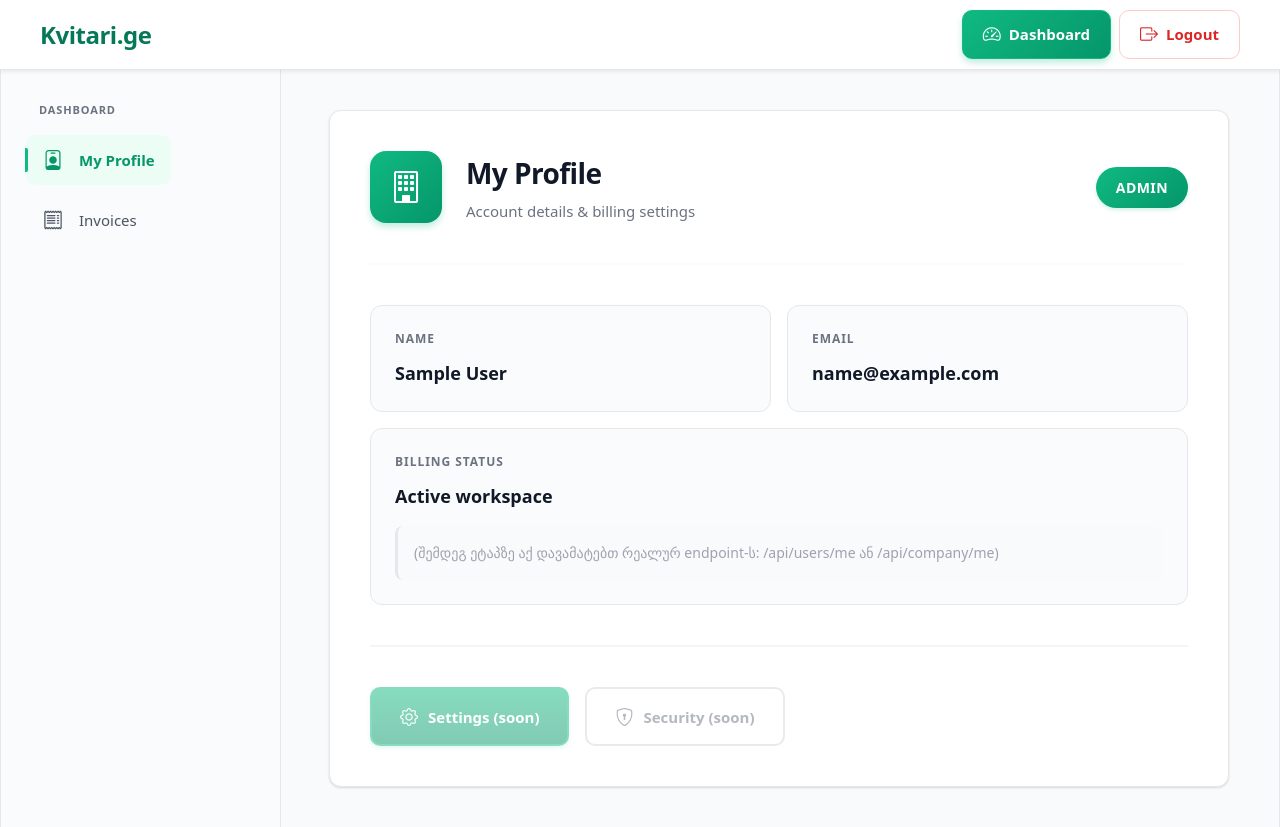
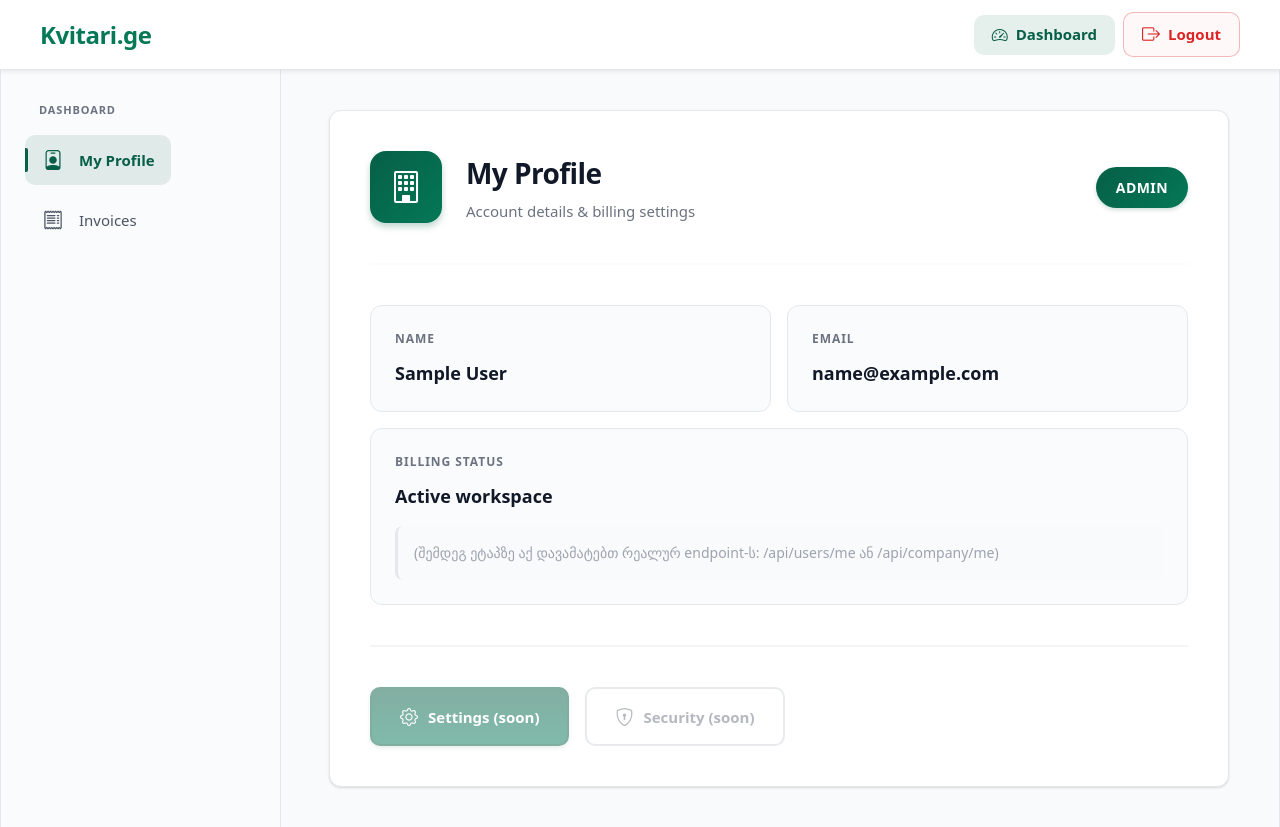
Before and after one commit to bl4ckmore/KvitariWeb, an Angular app in the folder kvitari-web/: page /dashboard/profile in a window 1280 px wide. Built offline with nearby package versions, Linux system fonts and the light colour scheme; sample sign-in values are in the browser's storage.

Commit message:
GreenDesign

```diff
--- a/kvitari-web/src/app/Components/dashboard/dashboard.css
+++ b/kvitari-web/src/app/Components/dashboard/dashboard.css
@@ -60,7 +60,7 @@
   transform: translateY(-50%);
   width: 3px;
   height: 0;
-  background: #10b981;
+  background: #065f46;
   border-radius: 0 2px 2px 0;
   transition: height 0.2s ease;
 }
@@ -71,8 +71,8 @@
 }
 
 .side-link.active {
-  background: #ecfdf5;
-  color: #059669;
+  background: rgba(6, 95, 70, 0.1);
+  color: #065f46;
   font-weight: 600;
 }
 
--- a/kvitari-web/src/app/Components/footer/footer.css
+++ b/kvitari-web/src/app/Components/footer/footer.css
@@ -1,6 +1,6 @@
-/* Footer Styling - Professional Emerald Theme */
+/* Footer Styling - Professional Deep Green Theme */
 footer {
-  background: linear-gradient(135deg, #065f46 0%, #047857 50%, #059669 100%) !important;
+  background: linear-gradient(135deg, #064e3b 0%, #065f46 50%, #047857 100%) !important;
   margin-top: auto;
   position: relative;
   overflow: hidden;
@@ -13,8 +13,8 @@ footer::before {
   left: 0;
   right: 0;
   bottom: 0;
-  background: radial-gradient(circle at 20% 30%, rgba(16, 185, 129, 0.1) 0%, transparent 50%),
-              radial-gradient(circle at 80% 70%, rgba(5, 150, 105, 0.1) 0%, transparent 50%);
+  background: radial-gradient(circle at 20% 30%, rgba(6, 95, 70, 0.1) 0%, transparent 50%),
+              radial-gradient(circle at 80% 70%, rgba(4, 120, 87, 0.1) 0%, transparent 50%);
   pointer-events: none;
 }
 
--- a/kvitari-web/src/app/Components/header/header.css
+++ b/kvitari-web/src/app/Components/header/header.css
@@ -52,51 +52,48 @@
   gap: 0.75rem;
 }
 
-/* Nav Links - Modern Style */
+/* Nav Links - Ultra Smooth Style */
 .nav-link-custom {
   text-decoration: none;
   color: #6b7280;
-  font-weight: 600;
-  padding: 0.625rem 1.25rem;
+  font-weight: 500;
+  padding: 0.5rem 1.125rem;
   border-radius: 0.625rem;
   display: inline-flex;
   align-items: center;
   gap: 0.5rem;
-  transition: all 0.2s cubic-bezier(0.4, 0, 0.2, 1);
-  border: 1.5px solid transparent;
-  background: white;
+  transition: all 0.3s cubic-bezier(0.4, 0, 0.6, 1);
+  border: none;
+  background: transparent;
   font-size: 0.9375rem;
   white-space: nowrap;
 }
 
 .nav-link-custom:hover {
-  background: #f3f4f6;
-  color: #111827;
-  border-color: #e5e7eb;
-  transform: translateY(-1px);
+  background: rgba(6, 95, 70, 0.06);
+  color: #065f46;
 }
 
 .nav-link-custom.active {
-  background: linear-gradient(135deg, #10b981 0%, #059669 100%);
-  border-color: #10b981;
-  color: white;
-  box-shadow: 0 4px 6px rgba(16, 185, 129, 0.25);
+  background: rgba(6, 95, 70, 0.1);
+  color: #065f46;
+  font-weight: 600;
 }
 
 .nav-link-custom i {
-  font-size: 1.125rem;
+  font-size: 1rem;
 }
 
-/* Login Button - Emerald Professional Style */
+/* Login Button - Soft Deep Green */
 .btn-outline-primary {
-  color: #047857 !important;
-  border-color: #10b981 !important;
-  background: white !important;
+  color: #065f46 !important;
+  border-color: rgba(6, 95, 70, 0.3) !important;
+  background: rgba(6, 95, 70, 0.03) !important;
   font-weight: 600 !important;
-  padding: 0.625rem 1.5rem !important;
+  padding: 0.5rem 1.5rem !important;
   border-radius: 0.625rem !important;
-  transition: all 0.2s cubic-bezier(0.4, 0, 0.2, 1) !important;
-  border-width: 1.5px !important;
+  transition: all 0.3s cubic-bezier(0.4, 0, 0.6, 1) !important;
+  border-width: 1px !important;
   white-space: nowrap;
   display: inline-flex;
   align-items: center;
@@ -104,36 +101,32 @@
 }
 
 .btn-outline-primary:hover {
-  background: linear-gradient(135deg, #10b981 0%, #059669 100%) !important;
-  border-color: #10b981 !important;
-  color: white !important;
-  transform: translateY(-2px);
-  box-shadow: 0 6px 12px rgba(16, 185, 129, 0.3);
+  background: rgba(6, 95, 70, 0.1) !important;
+  border-color: rgba(6, 95, 70, 0.5) !important;
+  color: #065f46 !important;
 }
 
-/* Logout Button - Professional Warning Style */
+/* Logout Button - Soft Minimal Red */
 .btn-logout-custom {
-  background: white;
+  background: rgba(220, 38, 38, 0.03);
   color: #dc2626;
-  border: 1.5px solid #fecaca;
-  padding: 0.625rem 1.25rem;
+  border: 1px solid rgba(220, 38, 38, 0.3);
+  padding: 0.5rem 1.125rem;
   border-radius: 0.625rem;
   font-weight: 600;
   display: inline-flex;
   align-items: center;
   gap: 0.5rem;
-  transition: all 0.2s cubic-bezier(0.4, 0, 0.2, 1);
+  transition: all 0.3s cubic-bezier(0.4, 0, 0.6, 1);
   font-size: 0.9375rem;
   white-space: nowrap;
   cursor: pointer;
 }
 
 .btn-logout-custom:hover {
-  background: #dc2626;
-  color: white;
-  border-color: #dc2626;
-  transform: translateY(-2px);
-  box-shadow: 0 6px 12px rgba(220, 38, 38, 0.25);
+  background: rgba(220, 38, 38, 0.1);
+  border-color: rgba(220, 38, 38, 0.5);
+  color: #dc2626;
 }
 
 .btn-logout-custom i {
--- a/kvitari-web/src/app/Components/login/login.css
+++ b/kvitari-web/src/app/Components/login/login.css
@@ -55,7 +55,7 @@
 .auth-title {
   font-size: 2rem;
   font-weight: 800;
-  background: linear-gradient(135deg, #047857 0%, #059669 100%);
+  background: linear-gradient(135deg, #065f46 0%, #047857 100%);
   -webkit-background-clip: text;
   -webkit-text-fill-color: transparent;
   background-clip: text;
@@ -97,9 +97,9 @@
 
 .form-control-auth:focus {
   outline: none;
-  border-color: #10b981;
+  border-color: #065f46;
   background: white;
-  box-shadow: 0 0 0 4px rgba(16, 185, 129, 0.1);
+  box-shadow: 0 0 0 4px rgba(6, 95, 70, 0.1);
 }
 
 .form-control-auth:disabled {
@@ -112,11 +112,11 @@
   font-weight: 400;
 }
 
-/* Button - Professional Emerald */
+/* Button - Professional Deep Green */
 .btn-auth-submit {
   width: 100%;
   padding: 1rem;
-  background: linear-gradient(135deg, #10b981 0%, #059669 100%);
+  background: linear-gradient(135deg, #065f46 0%, #047857 100%);
   color: white;
   border: none;
   border-radius: 0.75rem;
@@ -125,14 +125,14 @@
   cursor: pointer;
   transition: all 0.3s cubic-bezier(0.4, 0, 0.2, 1);
   margin-top: 0.75rem;
-  box-shadow: 0 4px 6px rgba(16, 185, 129, 0.2);
+  box-shadow: 0 4px 6px rgba(6, 95, 70, 0.2);
   letter-spacing: 0.01em;
 }
 
 .btn-auth-submit:hover:not(:disabled) {
-  background: linear-gradient(135deg, #059669 0%, #047857 100%);
+  background: linear-gradient(135deg, #047857 0%, #064e3b 100%);
   transform: translateY(-2px);
-  box-shadow: 0 8px 12px rgba(16, 185, 129, 0.3);
+  box-shadow: 0 8px 12px rgba(6, 95, 70, 0.3);
 }
 
 .btn-auth-submit:active:not(:disabled) {
@@ -173,7 +173,7 @@
 }
 
 .auth-link {
-  color: #059669;
+  color: #047857;
   font-weight: 700;
   text-decoration: none;
   transition: all 0.2s ease;
@@ -187,12 +187,12 @@
   left: 0;
   width: 0;
   height: 2px;
-  background: #059669;
+  background: #047857;
   transition: width 0.2s ease;
 }
 
 .auth-link:hover {
-  color: #047857;
+  color: #065f46;
 }
 
 .auth-link:hover::after {
@@ -229,7 +229,7 @@
 }
 
 .toast-notification.success {
-  border-color: #10b981;
+  border-color: #065f46;
   background: linear-gradient(135deg, #ecfdf5 0%, #d1fae5 100%) !important;
 }
 
@@ -251,9 +251,9 @@
 }
 
 .toast-notification.success .toast-icon {
-  background: linear-gradient(135deg, #10b981 0%, #059669 100%);
+  background: linear-gradient(135deg, #065f46 0%, #047857 100%);
   color: white;
-  box-shadow: 0 4px 6px rgba(16, 185, 129, 0.3);
+  box-shadow: 0 4px 6px rgba(6, 95, 70, 0.3);
 }
 
 .toast-notification.error .toast-icon {
--- a/kvitari-web/src/app/Components/profile/profile.css
+++ b/kvitari-web/src/app/Components/profile/profile.css
@@ -20,9 +20,9 @@
   align-items: center;
   justify-content: center;
   font-size: 2rem;
-  background: linear-gradient(135deg, #10b981 0%, #059669 100%);
+  background: linear-gradient(135deg, #065f46 0%, #047857 100%);
   color: white;
-  box-shadow: 0 4px 6px rgba(16, 185, 129, 0.25);
+  box-shadow: 0 4px 6px rgba(6, 95, 70, 0.25);
 }
 
 /* Profile Header */
@@ -50,13 +50,13 @@
 
 /* Badge - Professional Style */
 .badge-role {
-  background: linear-gradient(135deg, #10b981 0%, #059669 100%);
+  background: linear-gradient(135deg, #065f46 0%, #047857 100%);
   color: white;
   padding: 0.625rem 1.25rem;
   border-radius: 9999px;
   font-size: 0.875rem;
   font-weight: 600;
-  box-shadow: 0 2px 4px rgba(16, 185, 129, 0.2);
+  box-shadow: 0 2px 4px rgba(6, 95, 70, 0.2);
   text-transform: uppercase;
   letter-spacing: 0.03em;
 }
@@ -79,7 +79,7 @@
 }
 
 .info-box:hover {
-  border-color: #10b981;
+  border-color: #065f46;
   box-shadow: 0 4px 6px rgba(0, 0, 0, 0.05);
   transform: translateY(-2px);
   background: #ffffff;
@@ -157,17 +157,17 @@
 }
 
 .btn-profile-primary {
-  background: linear-gradient(to bottom, #10b981 0%, #059669 100%);
-  border-color: #10b981;
+  background: linear-gradient(to bottom, #065f46 0%, #047857 100%);
+  border-color: #065f46;
   color: white;
-  box-shadow: 0 2px 4px rgba(16, 185, 129, 0.2);
+  box-shadow: 0 2px 4px rgba(6, 95, 70, 0.2);
 }
 
 .btn-profile-primary:hover:not(:disabled) {
-  background: linear-gradient(to bottom, #059669 0%, #047857 100%);
-  border-color: #059669;
+  background: linear-gradient(to bottom, #047857 0%, #064e3b 100%);
+  border-color: #047857;
   transform: translateY(-2px);
-  box-shadow: 0 6px 12px rgba(16, 185, 129, 0.3);
+  box-shadow: 0 6px 12px rgba(6, 95, 70, 0.3);
 }
 
 .btn-profile-secondary {
@@ -178,8 +178,8 @@
 
 .btn-profile-secondary:hover:not(:disabled) {
   background: #f9fafb;
-  border-color: #10b981;
-  color: #059669;
+  border-color: #065f46;
+  color: #047857;
   transform: translateY(-2px);
   box-shadow: 0 4px 6px rgba(0, 0, 0, 0.05);
 }
@@ -192,7 +192,7 @@
 
 .btn-profile:disabled:hover {
   transform: none;
-  box-shadow: 0 2px 4px rgba(16, 185, 129, 0.2);
+  box-shadow: 0 2px 4px rgba(6, 95, 70, 0.2);
 }
 
 .btn-profile i {
--- a/kvitari-web/src/app/Components/public-payment/public-payment.css
+++ b/kvitari-web/src/app/Components/public-payment/public-payment.css
@@ -38,9 +38,9 @@
   }
 }
 
-/* Brand Title - Emerald Theme */
+/* Brand Title - Deep Green Theme */
 .text-primary {
-  background: linear-gradient(135deg, #047857 0%, #059669 100%);
+  background: linear-gradient(135deg, #065f46 0%, #047857 100%);
   -webkit-background-clip: text;
   -webkit-text-fill-color: transparent;
   background-clip: text;
@@ -48,19 +48,19 @@
   letter-spacing: -0.02em;
 }
 
-/* Loading Spinner - Emerald Color */
+/* Loading Spinner - Deep Green Color */
 .spinner-border {
   width: 3.5rem;
   height: 3.5rem;
   border-width: 0.35em;
-  color: #10b981 !important;
+  color: #065f46 !important;
 }
 
 /* Display Heading - Bold Typography */
 .display-4 {
   font-size: 3.5rem;
   font-weight: 800;
-  background: linear-gradient(135deg, #047857 0%, #10b981 100%);
+  background: linear-gradient(135deg, #065f46 0%, #047857 100%);
   -webkit-background-clip: text;
   -webkit-text-fill-color: transparent;
   background-clip: text;
@@ -107,18 +107,18 @@
   box-shadow: 0 8px 16px rgba(17, 24, 39, 0.3);
 }
 
-/* TBC Bank Button - Emerald Professional */
+/* TBC Bank Button - Deep Green Professional */
 .btn-outline-primary {
-  color: #047857 !important;
-  border-color: #10b981 !important;
+  color: #065f46 !important;
+  border-color: #065f46 !important;
   background: white !important;
 }
 
 .btn-outline-primary:hover {
-  background: linear-gradient(135deg, #10b981 0%, #059669 100%) !important;
-  border-color: #10b981 !important;
+  background: linear-gradient(135deg, #065f46 0%, #047857 100%) !important;
+  border-color: #065f46 !important;
   color: white !important;
-  box-shadow: 0 8px 16px rgba(16, 185, 129, 0.3);
+  box-shadow: 0 8px 16px rgba(6, 95, 70, 0.3);
 }
 
 /* Bank Icons - Enhanced Styling */
```
Also changed, not shown: kvitari-web/src/app/Components/register/register.css (+14 -14 lines).
